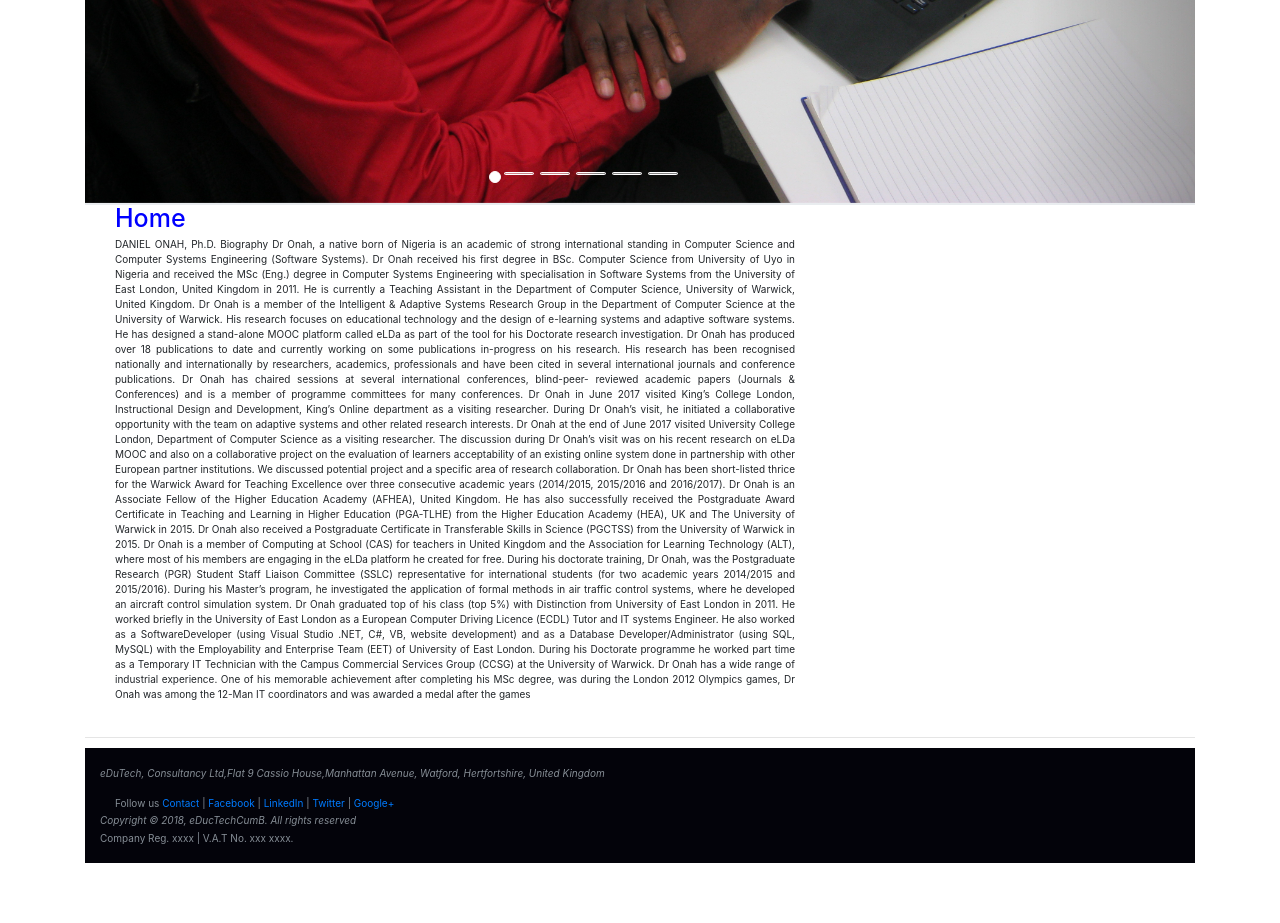
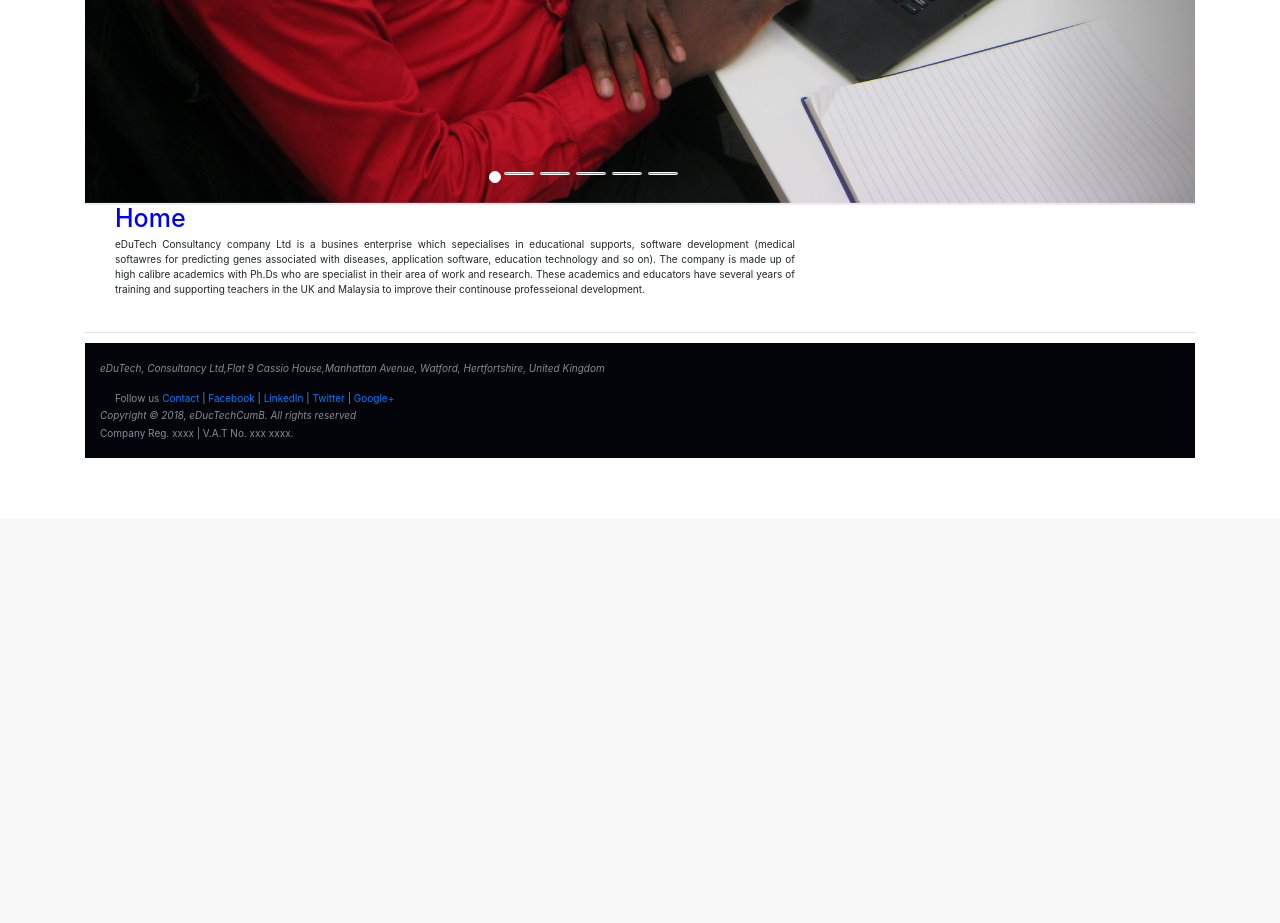
Before and after one commit to DanFON/businesproj, a Django app: page / in a window 1280 px wide. Shown: the part 770-1693 px from the top of the page. After the commit the page ends 1228 px from the top, so only its background shows below. Run offline with Django 3.2, Linux system fonts and the light colour scheme; some libraries are stand-ins or nearby versions.

Commit message:
add to project

```diff
--- a/consultancy_busines/consultancy_busines/templates/home.html
+++ b/consultancy_busines/consultancy_busines/templates/home.html
@@ -24,65 +24,8 @@
       </p> -->
 
       <p align="justify">
-          DANIEL ONAH, Ph.D.
-          Biography
-          Dr Onah, a native born of Nigeria is an academic of strong international
-          standing in Computer Science and Computer Systems Engineering (Software
-          Systems). Dr Onah received his first degree in BSc. Computer Science from
-          University of Uyo in Nigeria and received the MSc (Eng.) degree in Computer
-          Systems Engineering with specialisation in Software Systems from the
-          University of East London, United Kingdom in 2011. He is currently a Teaching
-          Assistant in the Department of Computer Science, University of Warwick, United
-          Kingdom. Dr Onah is a member of the Intelligent & Adaptive Systems Research
-          Group in the Department of Computer Science at the University of Warwick. His
-          research focuses on educational technology and the design of e-learning systems
-          and adaptive software systems. He has designed a stand-alone MOOC platform
-          called eLDa as part of the tool for his Doctorate research investigation. Dr Onah
-          has produced over 18 publications to date and currently working on some
-          publications in-progress on his research. His research has been recognised
-          nationally and internationally by researchers, academics, professionals and have
-          been cited in several international journals and conference publications. Dr
-          Onah has chaired sessions at several international conferences, blind-peer-
-          reviewed academic papers (Journals & Conferences) and is a member of
-          programme committees for many conferences. Dr Onah in June 2017 visited
-          King’s College London, Instructional Design and Development, King’s Online
-          department as a visiting researcher. During Dr Onah’s visit, he initiated a
-          collaborative opportunity with the team on adaptive systems and other related
-          research interests. Dr Onah at the end of June 2017 visited University College
-          London, Department of Computer Science as a visiting researcher. The
-          discussion during Dr Onah’s visit was on his recent research on eLDa MOOC
-          and also on a collaborative project on the evaluation of learners acceptability of
-          an existing online system done in partnership with other European partner
-          institutions. We discussed potential project and a specific area of research
-          collaboration.
-          Dr Onah has been short-listed thrice for the Warwick Award for Teaching
-          Excellence over three consecutive academic years (2014/2015, 2015/2016 and
-          2016/2017). Dr Onah is an Associate Fellow of the Higher Education Academy
-          (AFHEA), United Kingdom. He has also successfully received the Postgraduate
-          Award Certificate in Teaching and Learning in Higher Education (PGA-TLHE)
-          from the Higher Education Academy (HEA), UK and The University of Warwick
-          in 2015. Dr Onah also received a Postgraduate Certificate in Transferable Skills
-          in Science (PGCTSS) from the University of Warwick in 2015. Dr Onah is a
-          member of Computing at School (CAS) for teachers in United Kingdom and the
-          Association for Learning Technology (ALT), where most of his members are
-          engaging in the eLDa platform he created for free. During his doctorate
-          training, Dr Onah, was the Postgraduate Research (PGR) Student Staff Liaison
-          Committee (SSLC) representative for international students (for two academic
-          years 2014/2015 and 2015/2016). During his Master’s program, he investigated
-          the application of formal methods in air traffic control systems, where he
-          developed an aircraft control simulation system. Dr Onah graduated top of his
-          class (top 5%) with Distinction from University of East London in 2011. He
-          worked briefly in the University of East London as a European Computer Driving
-          Licence (ECDL) Tutor and IT systems Engineer. He also worked as a SoftwareDeveloper
-          (using Visual Studio .NET, C#, VB, website development) and as a
-          Database Developer/Administrator (using SQL, MySQL) with the Employability
-          and Enterprise Team (EET) of University of East London. During his Doctorate
-          programme he worked part time as a Temporary IT Technician with the Campus
-          Commercial Services Group (CCSG) at the University of Warwick. Dr Onah has a
-          wide range of industrial experience. One of his memorable achievement after
-          completing his MSc degree, was during the London 2012 Olympics games, Dr
-          Onah was among the 12-Man IT coordinators and was awarded a medal after
-          the games
+       eDuTech Consultancy company Ltd is a busines enterprise which sepecialises in educational supports, software development (medical softawres for predicting genes associated with diseases, application software, education technology and so on). The company is made up of high calibre academics with Ph.Ds who are specialist in their area of work and research.
+       These academics and educators have several years of training and supporting teachers in the UK and Malaysia to improve their continouse professeional development.
      </p>
 </div>
   </body>
```
Also changed, not shown: consultancy_busines/consultancy_busines/templates/support_services.html (+12 -4 lines).
